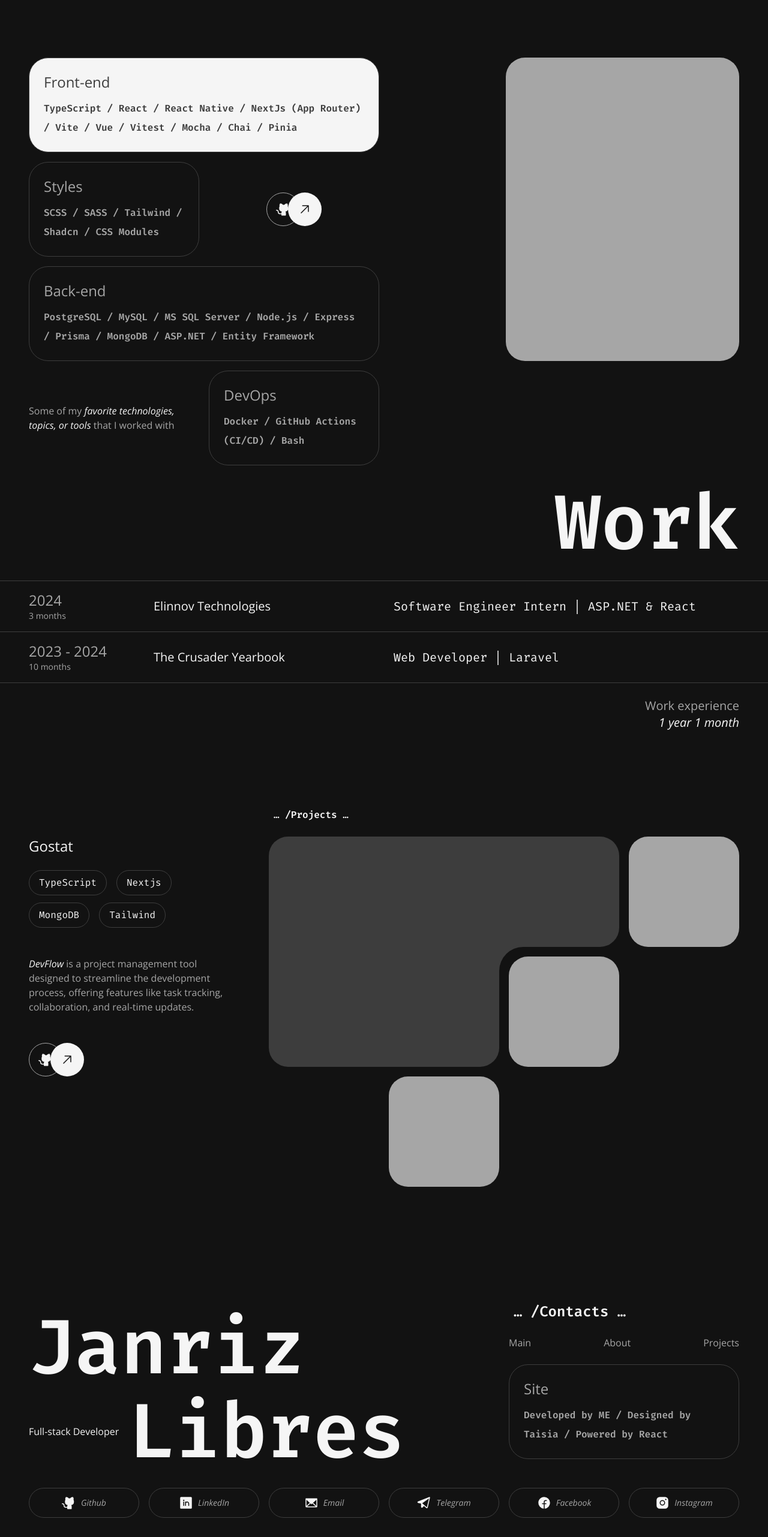
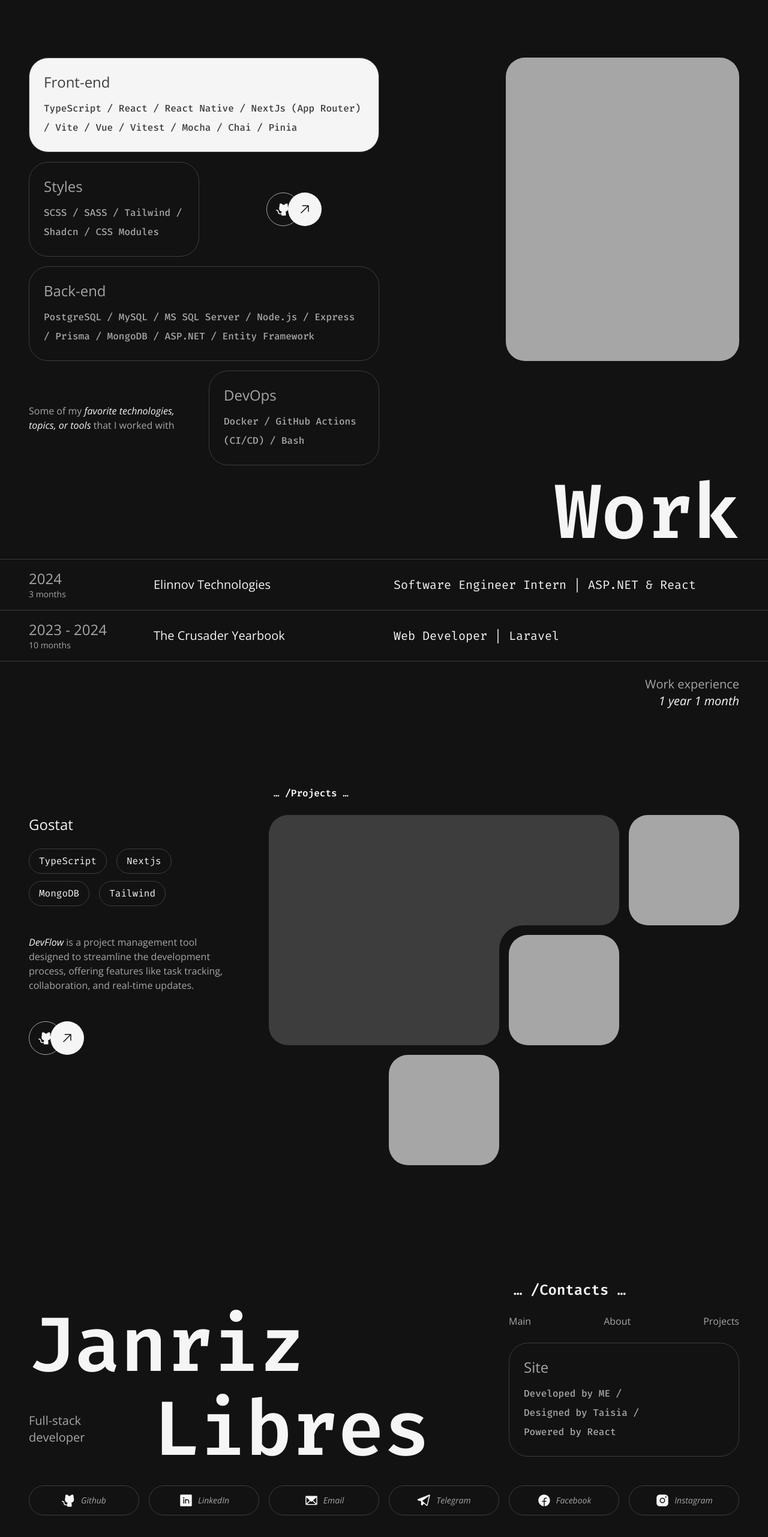
Before and after one commit to janrizmlibres/dev-portfolio, a React (Vite) app: page / in a window 1280 px wide. Shown: the part 814-3377 px from the top of the page at 60% size. Built offline with nearby package versions, Linux system fonts and the light colour scheme.

Commit message:
add socials data

```diff
--- a/src/components/About.tsx
+++ b/src/components/About.tsx
@@ -15,28 +15,23 @@ const About = () => {
         </div>
 
         <div className="grid grid-cols-4 gap-4">
-          <TechToolsPanel
-            className="col-span-2"
-            title="Front-end"
-            body="TypeScript / React / React Native / NextJs (App Router) / Vite / Vue / Vitest / Mocha / Chai / Pinia"
-            active
-          />
+          <TechToolsPanel className="col-span-2" title="Front-end" active>
+            TypeScript / React / React Native / NextJs (App Router) / Vite / Vue
+            / Vitest / Mocha / Chai / Pinia
+          </TechToolsPanel>
 
-          <TechToolsPanel
-            className="row-2"
-            title="Styles"
-            body="SCSS / SASS / Tailwind / Shadcn / CSS Modules"
-          />
+          <TechToolsPanel className="row-2" title="Styles">
+            SCSS / SASS / Tailwind / Shadcn / CSS Modules
+          </TechToolsPanel>
 
           <div className="row-2 flex items-center justify-center">
             <ButtonPrompt iconName="Github" />
           </div>
 
-          <TechToolsPanel
-            className="row-3 col-span-2"
-            title="Back-end"
-            body="PostgreSQL / MySQL / MS SQL Server / Node.js / Express / Prisma / MongoDB / ASP.NET / Entity Framework"
-          />
+          <TechToolsPanel className="row-3 col-span-2" title="Back-end">
+            PostgreSQL / MySQL / MS SQL Server / Node.js / Express / Prisma /
+            MongoDB / ASP.NET / Entity Framework
+          </TechToolsPanel>
 
           <div className="row-4 flex items-center text-gray-100 w-9/10">
             <p>
@@ -45,11 +40,9 @@ const About = () => {
             </p>
           </div>
 
-          <TechToolsPanel
-            className="row-4 col-2"
-            title="DevOps"
-            body="Docker / GitHub Actions (CI/CD) / Bash"
-          />
+          <TechToolsPanel className="row-4 col-2" title="DevOps">
+            Docker / GitHub Actions (CI/CD) / Bash
+          </TechToolsPanel>
 
           <div className="col-start-3 col-span-2 row-span-3">
             <div className="w-2/3 h-full ml-auto rounded-4xl bg-gray-100"></div>
@@ -58,7 +51,7 @@ const About = () => {
       </section>
 
       <section>
-        <h3 className="custom-container text-right font-fira-code text-9xl font-semibold my-8 px-12">
+        <h3 className="custom-container large-text text-right my-8 px-12">
           Work
         </h3>
 
--- a/src/components/Footer.tsx
+++ b/src/components/Footer.tsx
@@ -8,8 +8,12 @@ const Footer = () => {
       <div className="col-span-4">
         <h1 className="large-text mb-12">Janriz</h1>
         <div className="flex items-center gap-4">
-          <p>Full-stack Developer</p>
-          <h1 className="large-text">Libres</h1>
+          <p className="medium-text flex-1/4">
+            Full-stack
+            <br />
+            developer
+          </p>
+          <h1 className="large-text flex-3/4">Libres</h1>
         </div>
       </div>
 
@@ -23,10 +27,11 @@ const Footer = () => {
           className="justify-between mb-6"
         />
 
-        <TechToolsPanel
-          title="Site"
-          body="Developed by ME / Designed by Taisia / Powered by React"
-        />
+        <TechToolsPanel title="Site">
+          Developed by ME /<br />
+          Designed by Taisia /<br />
+          Powered by React
+        </TechToolsPanel>
       </div>
 
       <SocialTag platform="Github" />
--- a/src/components/Header.tsx
+++ b/src/components/Header.tsx
@@ -11,7 +11,6 @@ const Header = () => {
             Libres
           </h1>
         </a>
-
         <LinksHolder
           links={[
             { name: "About" },
--- a/src/components/Hero.tsx
+++ b/src/components/Hero.tsx
@@ -21,7 +21,7 @@ const Hero = () => {
         </div>
       </div>
       <div className="flex justify-between items-center gap-48">
-        <p className="text-gray-100 text-xl pl-4">
+        <p className="medium-text pl-4">
           My goal is to write maintainable, clean and understandable code to
           process development was enjoyable.
         </p>
--- a/src/components/shared/TechToolsPanel.tsx
+++ b/src/components/shared/TechToolsPanel.tsx
@@ -1,11 +1,16 @@
 interface Props {
   title: string;
-  body: string;
   active?: boolean;
   className?: string;
+  children?: React.ReactNode;
 }
 
-const TechToolsPanel = ({ title, body, active = false, className }: Props) => {
+const TechToolsPanel = ({
+  title,
+  active = false,
+  className,
+  children,
+}: Props) => {
   return (
     <div
       className={`p-6 rounded-4xl border-1 border-gray-200 ${
@@ -13,7 +18,7 @@ const TechToolsPanel = ({ title, body, active = false, className }: Props) => {
       } ${className}`}
     >
       <h3 className="text-2xl mb-3">{title}</h3>
-      <p className="font-fira-code font-semibold leading-8">{body}</p>
+      <p className="font-fira-code font-medium leading-8">{children}</p>
     </div>
   );
 };
--- /dev/null
+++ b/src/data.ts
@@ -0,0 +1,30 @@
+export const socials = [
+  {
+    name: "Github",
+    url: "https://github.com/janrizmlibres/",
+  },
+  {
+    name: "LinkedIn",
+    url: "https://www.linkedin.com/in/janrizlibres/",
+  },
+  {
+    name: "Telegram",
+    url: "https://t.me/janrizmlibres", // TODO: To be updated
+  },
+  {
+    name: "Facebook",
+    url: "https://www.facebook.com/janrizlibs",
+  },
+  {
+    name: "Instagram",
+    url: "https://www.instagram.com/janrizlibs/",
+  },
+];
+
+export const socialsPlusEmail = [
+  ...socials,
+  {
+    name: "Email",
+    //TODO url: "mailto:
+  },
+];
--- a/src/index.css
+++ b/src/index.css
@@ -35,6 +35,10 @@
     @apply font-fira-code text-9xl/23 font-semibold;
   }
 
+  .medium-text {
+    @apply text-gray-100 text-xl;
+  }
+
   .subheading {
     @apply font-fira-code font-semibold;
   }
--- a/src/utils.tsx
+++ b/src/utils.tsx
@@ -26,7 +26,3 @@ export const getIcon = (platform: string, size: number, weight: IconWeight) => {
       return null;
   }
 };
-
-export const isObject = (value: unknown): value is Record<string, unknown> => {
-  return typeof value === "object" && !Array.isArray(value) && value !== null;
-};
```
